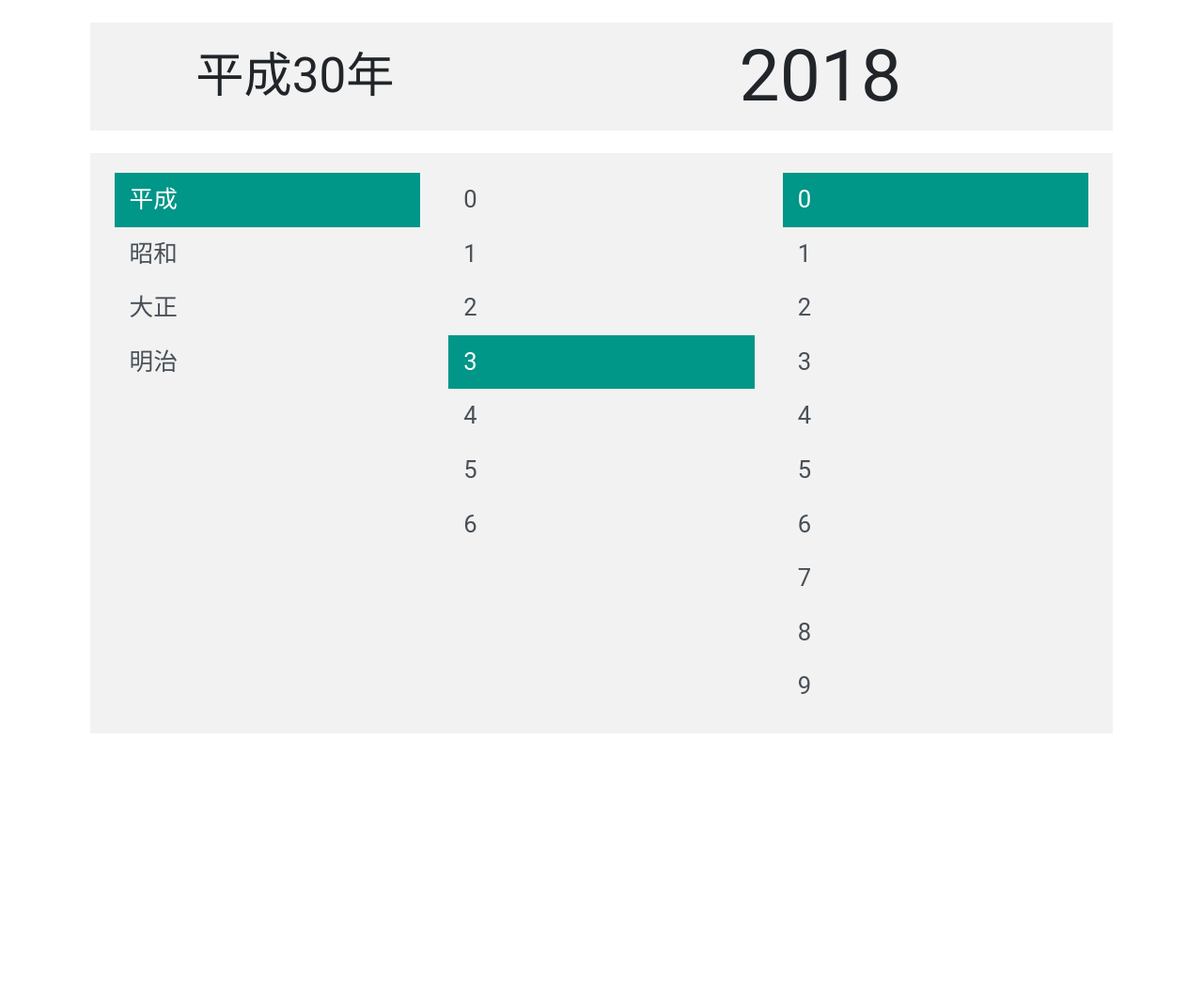
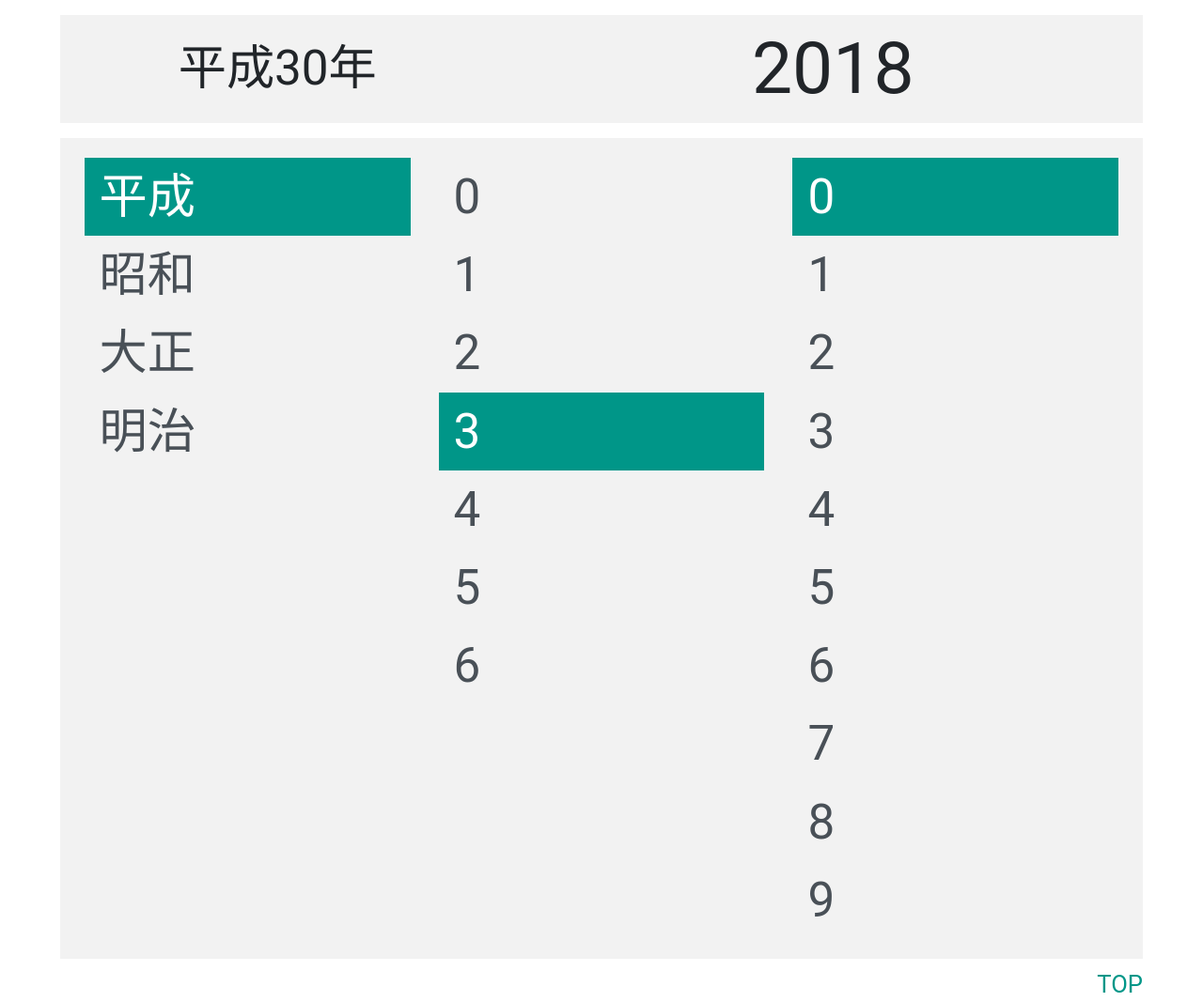
Before and after one commit to junkawa/pwa, a website: page wareki_seireki/src/index.html in a window 1280 px wide. Shown: the whole page at 94% size. Before the commit the page ends 805 px from the top, so only its background shows below. Drawn offline with Linux system fonts and the light colour scheme.

Commit message:
added top link

```diff
--- a/docs/wareki_seireki/css/style.css
+++ b/docs/wareki_seireki/css/style.css
@@ -4,23 +4,32 @@ body {
 
 .view-container {
     background-color: #f2f2f2;
-    margin-top: 3vh;
-    margin-bottom: 3vh;
+    margin-top: 2vh;
+    margin-bottom: 2vh;
     margin-left: auto;
     margin-right: auto;
-    width: 85vw;
+    width: 90vw;
 }
 
 .button-container {
     background-color: #f2f2f2;
     margin-left: auto;
     margin-right: auto;
-    margin-bottom: 3vh;
+    margin-bottom: 1vh;
     padding-top: 1vw;
     padding-bottom: 1vw;
     padding-left: 2vw;
     padding-right: 2vw;
-    width: 85vw;
+    width: 90vw;
+}
+
+.menu-container {
+    margin-left: auto;
+    margin-right: auto;
+    width: 90vw;
+//    padding-right: 2vw;
+    text-align:right;
+    font-size: 2vw;
 }
 
 .view-container .my-view1 {
@@ -35,5 +44,5 @@ body {
 }
 
 .button-container .my-button {
-    font-size: 2vw;
+    font-size: 4vw;
 }
--- a/docs/wareki_seireki/sw.js
+++ b/docs/wareki_seireki/sw.js
@@ -25,7 +25,7 @@ self.__precacheManifest = [
   },
   {
     "url": "css/style.css",
-    "revision": "1581caac7f97ce07ba4eebdd670af760"
+    "revision": "6bbd2103b17769c6d4846cd6479c1ae8"
   },
   {
     "url": "images/icons/icon-128x128.png",
@@ -61,7 +61,7 @@ self.__precacheManifest = [
   },
   {
     "url": "index.html",
-    "revision": "402205b685a80edd0a00d4c5c2a1cf94"
+    "revision": "bfb0dfd88a6ca55f4078115e7ba07f5f"
   },
   {
     "url": "js/app.js",
@@ -81,7 +81,7 @@ self.__precacheManifest = [
   },
   {
     "url": "manifest.json",
-    "revision": "7eecf2569e709f643c5beae351e018e6"
+    "revision": "9e5c7d7496dcff0f40017ee5bc00ec71"
   }
 ].concat(self.__precacheManifest || []);
 workbox.precaching.suppressWarnings();
--- a/wareki_seireki/src/css/style.css
+++ b/wareki_seireki/src/css/style.css
@@ -4,23 +4,32 @@ body {
 
 .view-container {
     background-color: #f2f2f2;
-    margin-top: 3vh;
-    margin-bottom: 3vh;
+    margin-top: 2vh;
+    margin-bottom: 2vh;
     margin-left: auto;
     margin-right: auto;
-    width: 85vw;
+    width: 90vw;
 }
 
 .button-container {
     background-color: #f2f2f2;
     margin-left: auto;
     margin-right: auto;
-    margin-bottom: 3vh;
+    margin-bottom: 1vh;
     padding-top: 1vw;
     padding-bottom: 1vw;
     padding-left: 2vw;
     padding-right: 2vw;
-    width: 85vw;
+    width: 90vw;
+}
+
+.menu-container {
+    margin-left: auto;
+    margin-right: auto;
+    width: 90vw;
+//    padding-right: 2vw;
+    text-align:right;
+    font-size: 2vw;
 }
 
 .view-container .my-view1 {
@@ -35,5 +44,5 @@ body {
 }
 
 .button-container .my-button {
-    font-size: 2vw;
+    font-size: 4vw;
 }
--- a/wareki_seireki/src/index.html
+++ b/wareki_seireki/src/index.html
@@ -87,6 +87,10 @@
   </div>
   </div>
 
+  <div class="menu-container">
+    <a href="../">TOP</a>
+  </div>
+
   <script src="js/jquery-3.3.1.slim.min.js"></script>
   <script src="js/popper.min.js"></script>
   <script src="js/bootstrap-material-design.min.js"></script>
```
Also changed, not shown: docs/wareki_seireki/index.html (+4 -0 lines).
